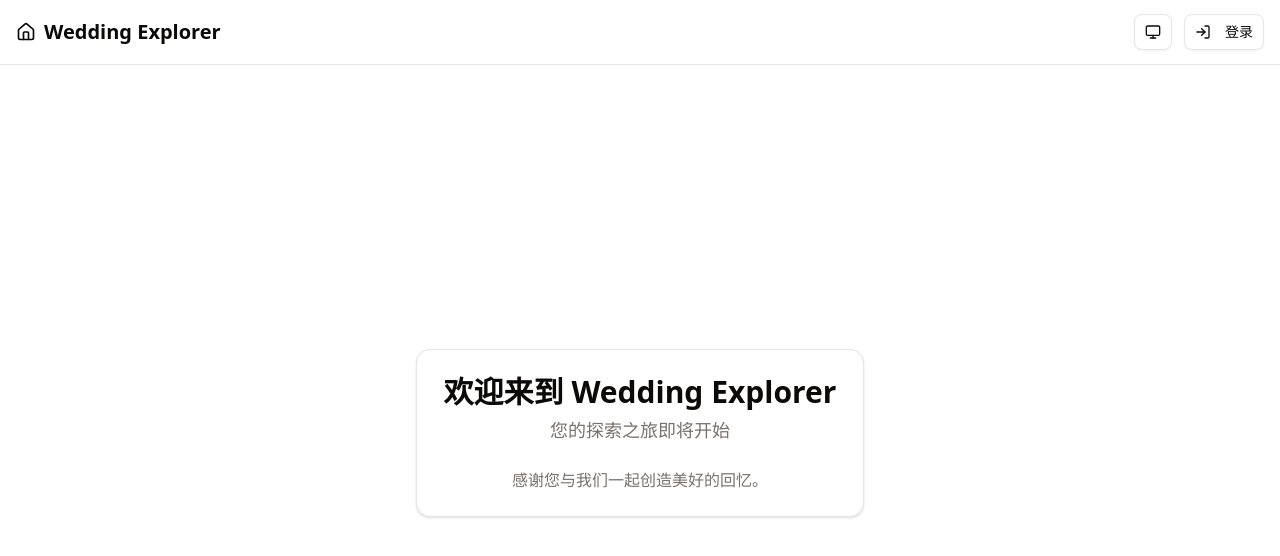
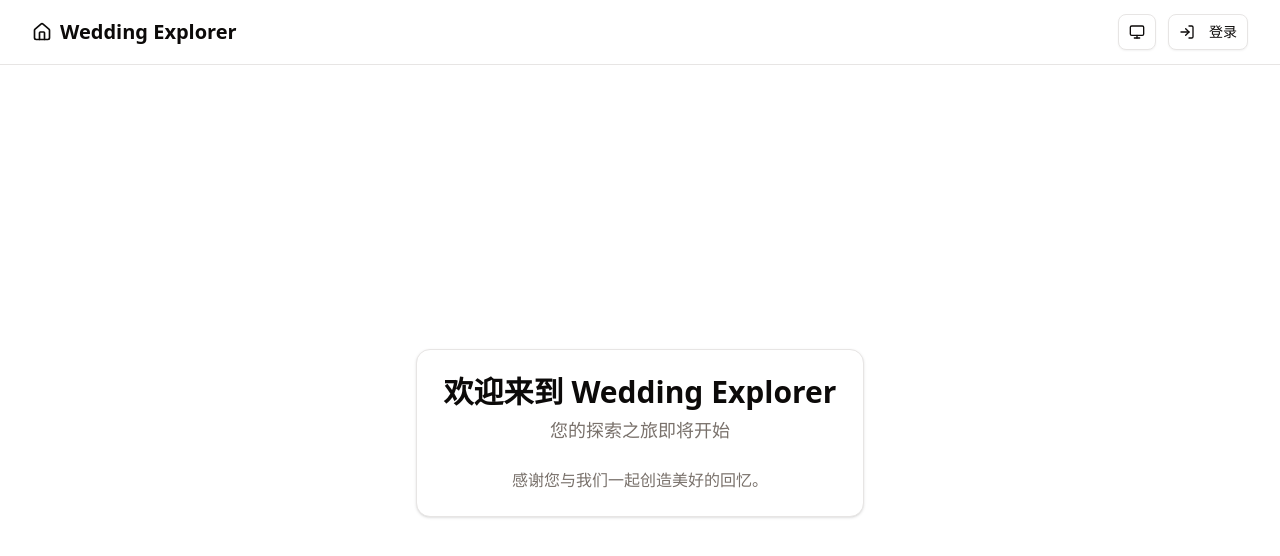
Before and after one commit to xiexin12138/wedding-explorer, a Next.js app: page / in a window 1280 px wide. Shown: the top 556 px of the page. Built offline with nearby package versions, Linux system fonts and the light colour scheme; no server answers.

Commit message:
fix: 修复顶部 header 的宽度占不满的问题

```diff
--- a/components/Header.tsx
+++ b/components/Header.tsx
@@ -89,7 +89,7 @@
 
   return (
     <header className="sticky top-0 z-50 w-full border-b bg-background/95 backdrop-blur supports-[backdrop-filter]:bg-background/60">
-      <div className="container flex h-16 items-center justify-between px-4">
+      <div className="w-full flex h-16 items-center justify-between px-4 sm:px-6 lg:px-8">
         {/* Logo */}
         <div
           className="flex items-center space-x-2 cursor-pointer transition-all duration-300 hover:scale-105 active:scale-95 hover:text-primary"
```
